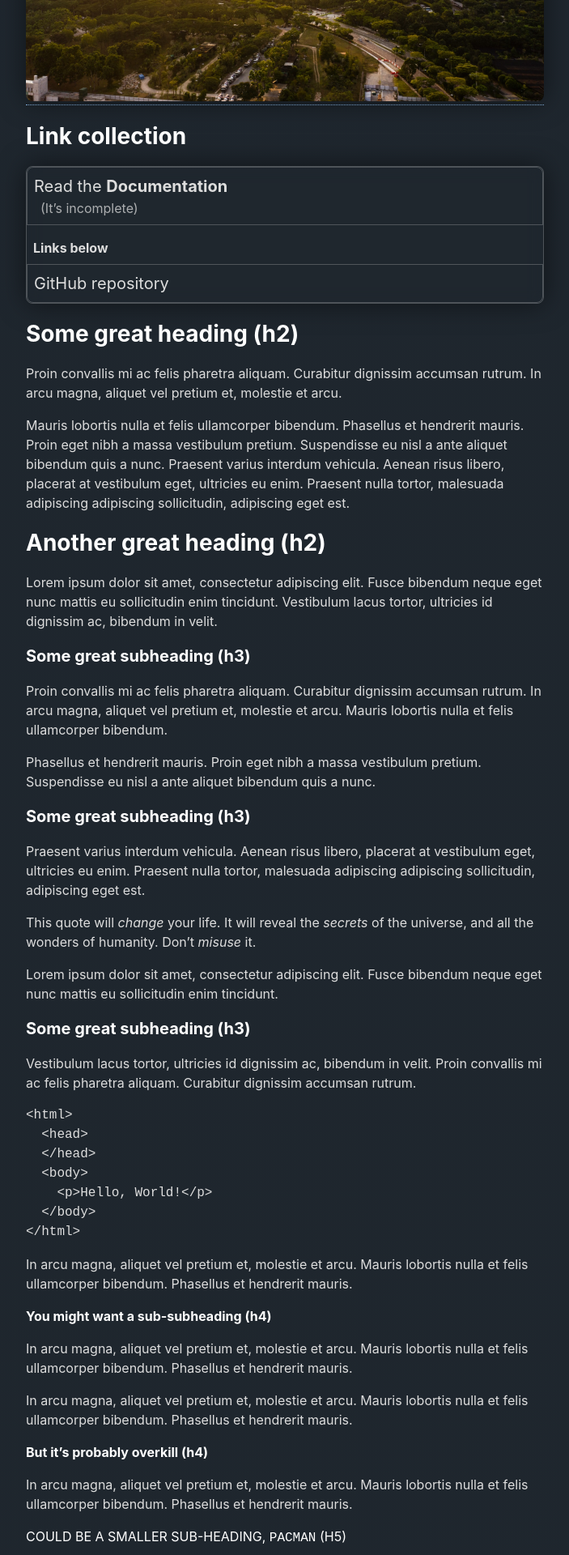
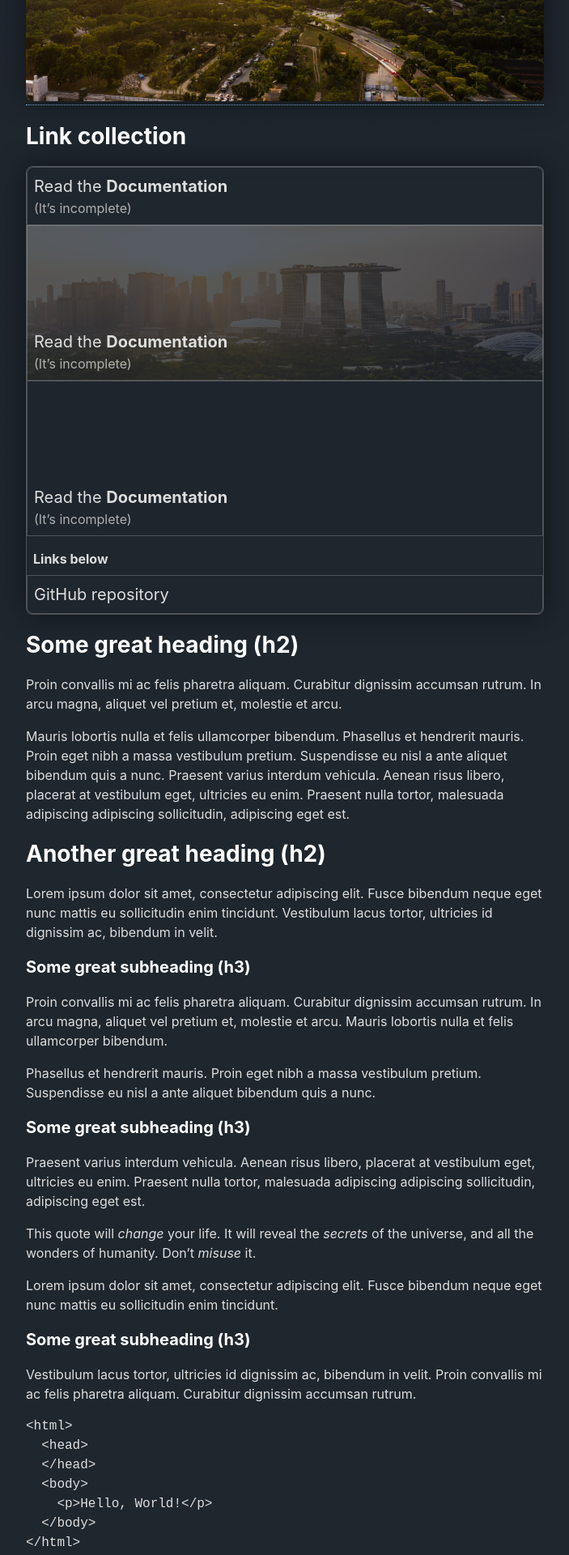
Before and after one commit to joeyfoo/slate, a Jekyll site: the page built from docs.md, in a window 1280 px wide. Shown: the part 1314-3234 px from the top of the page at 81% size, without its empty margins (432-1135 px from the left). Built offline with Jekyll 4.4.1, drawn with Linux system fonts in a browser that asks for light colours.

Commit message:
Add preview styles to link-collection

```diff
--- a/_sass/slate/style.scss
+++ b/_sass/slate/style.scss
@@ -23,7 +23,7 @@ $button-fg: $color-text !default;
 $button-bg: transparent !default;
 
 $button-fg-active: $color-heading;
-$button-bg-active: scale-color($color-bg, $lightness: 10%) !default;
+$button-bg-active: rgba($button-fg, 0.2) !default;
 $button-shadow-active: inset 0 0 0.5rem saturate(lighten($color-link-active, 20%), 50%), 0 0 0.5rem saturate(lighten($color-link-active, 20%), 50%) !default;
 
 $width-page-padding: 1 * $base-font-size !default; //1rem
@@ -222,6 +222,17 @@ input[type=button]
         font-weight: bold;
     }
     li.link{
+        &.preview{
+            background-position: center;
+            background-size: cover;
+            a{
+                padding-top: 8rem;
+                background-color: rgba($color-bg, 0.75);
+                &:hover, &:focus{
+                    background-color: rgba($color-bg, 0.5);
+                }
+            }
+        }
         a{
             font-size: 1.25rem;
             padding: 0.5rem;
@@ -237,7 +248,6 @@ input[type=button]
             .link-description{
                 font-size: 1rem;
                 opacity: 0.75;
-                padding-left: 0.5rem;
             }
         }
         &:first-child a{
--- a/docs.md
+++ b/docs.md
@@ -40,20 +40,37 @@ Here's an image:
 
 ## Link collection
 
-<ul class="home-links link-collection">
+<ul class="link-collection">
     <li class="link">
         <a href="docs.html">
             <div class="link-title">
                 <p>Read the <strong>Documentation</strong></p>
             </div>
-
             <div class="link-description">
                 <p>(It’s incomplete)</p>
             </div>
-
         </a>
     </li>
-
+    <li class="link preview" style="background-image:url('assets/img/skyline.jpg')">
+        <a href="docs.html">
+            <div class="link-title">
+                <p>Read the <strong>Documentation</strong></p>
+            </div>
+            <div class="link-description">
+                <p>(It’s incomplete)</p>
+            </div>
+        </a>
+    </li>
+    <li class="link preview">
+        <a href="docs.html">
+            <div class="link-title">
+                <p>Read the <strong>Documentation</strong></p>
+            </div>
+            <div class="link-description">
+                <p>(It’s incomplete)</p>
+            </div>
+        </a>
+    </li>
     <li class="section">
         Links below
     </li>
@@ -62,7 +79,6 @@ Here's an image:
             <div class="link-title">
                 <p>GitHub repository</p>
             </div>
-
         </a>
     </li>
 </ul>
```
